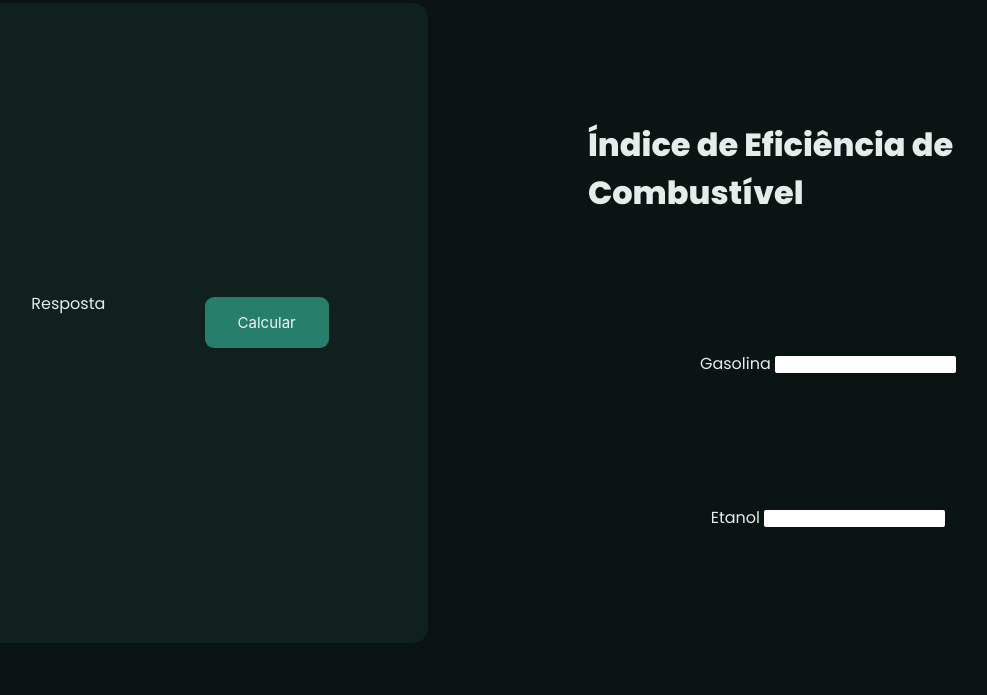
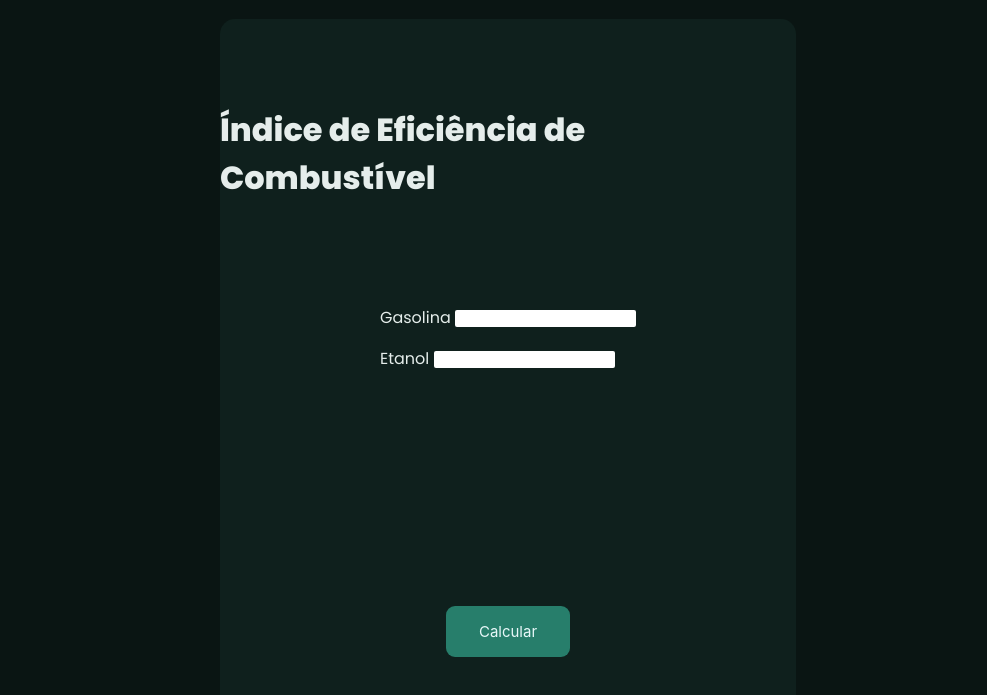
Before and after one commit to brunomozer05/MeuConsumo, a plain HTML site: page index.html in a window 1280 px wide. Shown: the part 1768-2463 px from the top of the page, without its empty margins (132-1119 px from the left). Drawn offline with Linux system fonts and the light colour scheme.

Commit message:
Adiciona validação de dados, mensagem de erro e ajustes no Frontend

```diff
--- a/index.html
+++ b/index.html
@@ -51,16 +51,14 @@
         </div>
     </div>
     <div class="content">
-        <div class="box-2">
-            <div id="res2" class="res">Resposta</div>
-            <button class="button1" onclick="comparaComb()">Calcular</button>
-        </div>
-        <div class="box-1">
+        <div class="box-4">
             <h1>Índice de Eficiência de Combustível</h1>
-
+            <div class="imputs">
             <p>Gasolina <input id="gasolina" type="number"></p>
             <p>Etanol <input id="etanol" type="number"></p>
-
+            </div>
+            <div id="res2" class="res"></div>
+            <button class="button1" onclick="comparaComb()">Calcular</button>
         </div>
     </div>
     <script src="script.js"></script>
--- a/script.js
+++ b/script.js
@@ -20,8 +20,11 @@ function comparaComb() {
    let res = document.getElementById(`res2`)
    let val = eta / gas
 
+   if (gas == 0 || eta == 0) {
+      alert(`[ERRO] Por gentileza, preencha os dados do formulário corretamente.`)
 
-   if (val > 0.7) {
+   } else if (val > 0.7) {
+
       res.innerHTML = `Gasolina`
    } else {
       res.innerHTML = `Etanol`
--- a/style.css
+++ b/style.css
@@ -56,7 +56,20 @@ header {
     margin: 5rem;
     border-radius: 15px;
     margin-top: 4rem;
-    width: 75rem;
+    width: 70vw;
+    height: 90vh;
+    background-color: #0f201d;
+}
+
+.box-4 {
+    display: flex;
+    align-items: center;
+    justify-content: space-evenly;
+    flex-direction: column;
+    margin: 5rem;
+    border-radius: 15px;
+    margin-top: 4rem;
+    width: 45vw;
     height: 90vh;
     background-color: #0f201d;
 }
@@ -148,7 +161,6 @@ input {
 }
 
 
-
 /*-- Esconder as setas do Input --*/
 input[type=number]::-webkit-inner-spin-button {
     -webkit-appearance: none;
```
